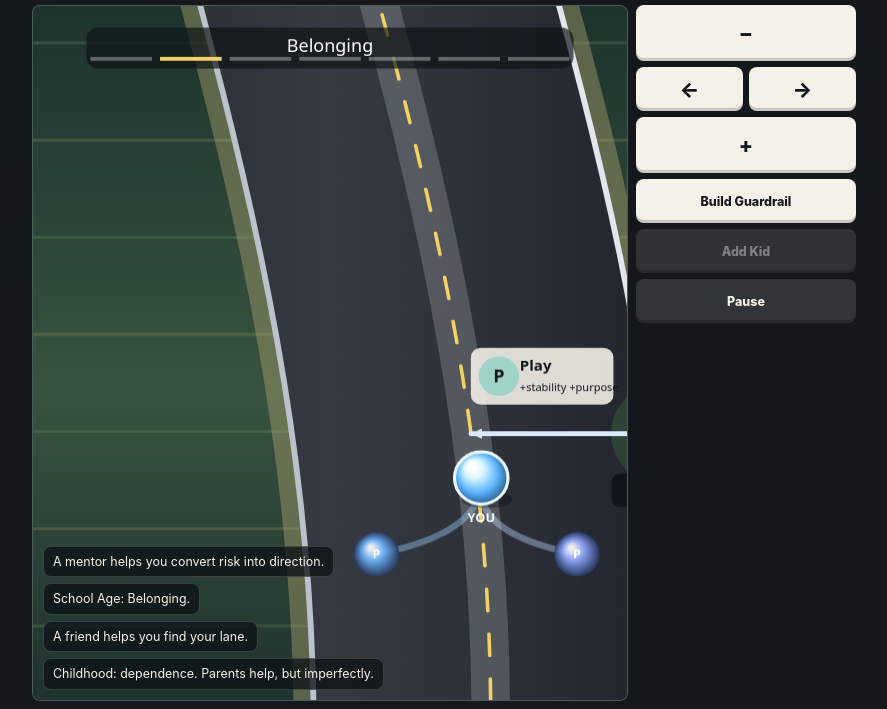
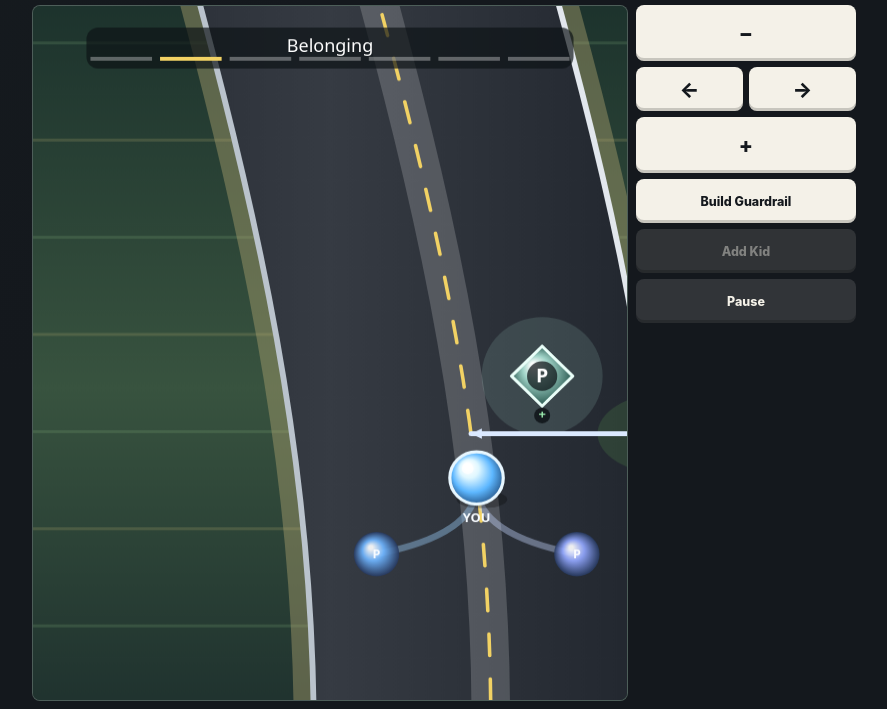
Before and after one commit to kevinfealey/Life, a website built with Vite: page index.html in a window 1280 px wide. Shown: the part 91-800 px from the top of the page, without its empty margins (196-1083 px from the left). Built offline with nearby package versions, Linux system fonts and the light colour scheme.

Commit message:
Hide event text and refine road objects

```diff
--- a/src/game.js
+++ b/src/game.js
@@ -159,11 +159,15 @@ export class GuardrailsGame {
 
     const road = this.getRoad(this.worldY);
     const steer = (this.input.right ? 1 : 0) - (this.input.left ? 1 : 0);
-    const speedIntent = (this.input.fast ? 0.58 : 0) - (this.input.slow ? 0.44 : 0);
+    const childLoad = Math.min(0.58, this.children.length * 0.18 + this.pendingKids.length * 0.08);
+    const parentConstraint = Math.min(0.72, this.stage.parentGuardrail * 0.68);
+    const controlAvailability = Math.max(0.16, 1 - parentConstraint - childLoad);
+    const speedIntent = ((this.input.fast ? 0.58 : 0) - (this.input.slow ? 0.44 : 0)) * Math.max(0.38, 1 - childLoad * 0.75);
     this.speed = clamp(this.speed + speedIntent * dt, 0.62, 2.1);
 
-    const parentCorrection = Math.sign(road.center - this.player.x) * this.stage.parentGuardrail * 0.34;
-    const playerControl = steer * this.stage.control * 18 * dt;
+    const distanceFromRoad = Math.min(1.8, Math.abs(this.player.x - road.center) / Math.max(1, road.width * 0.5));
+    const parentCorrection = Math.sign(road.center - this.player.x) * this.stage.parentGuardrail * (0.62 + distanceFromRoad * 0.22);
+    const playerControl = steer * this.stage.control * controlAvailability * 18 * dt;
     let influenceForce = 0;
     for (const influence of this.influences) {
       const screenY = this.screenY(influence.y);
@@ -514,87 +518,140 @@ export class GuardrailsGame {
     for (const objective of this.objects) {
       const y = this.screenY(objective.y);
       if (y < -90 || y > this.height + 90) continue;
-      const radius = Math.max(28, this.width * 0.045);
-      const cardW = Math.max(116, this.width * 0.24);
-      const cardH = Math.max(58, this.height * 0.06);
-      const cardX = objective.x - cardW / 2;
-      const cardY = y - cardH / 2;
+      const risky = objective.outside || objective.risk > 0.32 || (objective.delta?.stability ?? 0) < 0;
+      const radius = Math.max(26, this.width * 0.042);
+      const pulse = 1 + Math.sin((this.worldY + objective.y) * 0.025) * 0.08;
+      const x = objective.x;
 
-      ctx.globalAlpha = objective.outside ? 0.98 : 0.94;
-      ctx.fillStyle = objective.outside ? "rgba(214, 95, 95, 0.92)" : "rgba(244, 241, 232, 0.95)";
+      ctx.save();
+      ctx.translate(x, y);
+      ctx.rotate(risky ? Math.PI / 4 : 0);
+
+      ctx.globalAlpha = 0.16;
+      ctx.fillStyle = risky ? "#ff6e5e" : objective.color;
       ctx.beginPath();
-      this.roundRectPath(ctx, cardX, cardY, cardW, cardH, 10);
+      ctx.arc(0, 0, radius * 2.25 * pulse, 0, Math.PI * 2);
       ctx.fill();
       ctx.globalAlpha = 1;
 
-      ctx.fillStyle = objective.color;
+      const gradient = ctx.createRadialGradient(-radius * 0.35, -radius * 0.45, 2, 0, 0, radius * 1.25);
+      gradient.addColorStop(0, "#ffffff");
+      gradient.addColorStop(0.38, objective.color);
+      gradient.addColorStop(1, risky ? "#7c2028" : "#1f4d45");
+      ctx.fillStyle = gradient;
       ctx.beginPath();
-      ctx.arc(cardX + radius, y, radius * 0.72, 0, Math.PI * 2);
+      if (risky) {
+        for (let i = 0; i < 8; i += 1) {
+          const a = (Math.PI * 2 * i) / 8;
+          const r = i % 2 ? radius * 0.72 : radius * 1.16;
+          const px = Math.cos(a) * r;
+          const py = Math.sin(a) * r;
+          i ? ctx.lineTo(px, py) : ctx.moveTo(px, py);
+        }
+      } else {
+        ctx.moveTo(0, -radius * 1.18);
+        ctx.lineTo(radius * 1.18, 0);
+        ctx.lineTo(0, radius * 1.18);
+        ctx.lineTo(-radius * 1.18, 0);
+      }
+      ctx.closePath();
       ctx.fill();
-      ctx.fillStyle = "#11151a";
-      ctx.font = `700 ${Math.max(18, this.width * 0.026)}px system-ui`;
+
+      ctx.strokeStyle = risky ? "#ffd2c7" : "#eafff9";
+      ctx.lineWidth = 3;
+      ctx.stroke();
+      ctx.restore();
+
+      ctx.fillStyle = "rgba(10, 14, 18, 0.72)";
+      ctx.beginPath();
+      ctx.arc(x, y, radius * 0.58, 0, Math.PI * 2);
+      ctx.fill();
+      ctx.fillStyle = "#ffffff";
+      ctx.font = `900 ${Math.max(16, radius * 0.75)}px system-ui`;
       ctx.textAlign = "center";
       ctx.textBaseline = "middle";
-      ctx.fillText(objective.icon, cardX + radius, y + 1);
+      ctx.fillText(objective.icon, x, y + 1);
 
-      ctx.fillStyle = objective.outside ? "#fff7f2" : "#11151a";
-      ctx.font = `800 ${Math.max(15, this.width * 0.023)}px system-ui`;
-      ctx.textAlign = "left";
-      ctx.fillText(objective.label, cardX + radius * 1.75, y - 10);
-      ctx.font = `${Math.max(11, this.width * 0.017)}px system-ui`;
-      ctx.fillText(objective.summary, cardX + radius * 1.75, y + 12);
-
-      if (objective.outside) {
-        ctx.strokeStyle = "#ffd7d0";
-        ctx.lineWidth = 3;
-        ctx.beginPath();
-        ctx.arc(objective.x, y, cardW * 0.58, 0, Math.PI * 2);
-        ctx.stroke();
-      }
+      this.drawEffectPips(ctx, x, y + radius * 1.55, objective.delta ?? {}, risky);
     }
 
     for (const influence of this.influences) {
       const y = this.screenY(influence.y);
       if (y < -90 || y > this.height + 90) continue;
       const active = y > this.height * 0.22 && y < this.height * 0.78;
+      const negative = influence.force < 0 || (influence.effect?.stability ?? 0) < 0;
       const size = active ? 34 : 29;
       const road = this.getRoad(influence.y);
-      const arrowEnd = influence.force >= 0 ? road.center : influence.x + influence.side * 68;
+      const arrowEnd = influence.force >= 0 ? road.center : influence.x + influence.side * 78;
 
-      ctx.globalAlpha = active ? 0.22 : 0.12;
-      ctx.fillStyle = influence.color;
+      ctx.globalAlpha = active ? 0.2 : 0.11;
+      ctx.fillStyle = negative ? "#ff6e5e" : influence.color;
       ctx.beginPath();
-      ctx.arc(influence.x, y, size * 1.55, 0, Math.PI * 2);
+      ctx.ellipse(influence.x, y, size * 1.95, size * 1.2, 0, 0, Math.PI * 2);
       ctx.fill();
       ctx.globalAlpha = 1;
 
-      ctx.strokeStyle = influence.force >= 0 ? "#dbe9ff" : "#ffd2d2";
+      ctx.strokeStyle = negative ? "#ffd2d2" : "#dbe9ff";
       ctx.lineWidth = active ? 5 : 3;
       ctx.beginPath();
       ctx.moveTo(influence.x, y);
       ctx.lineTo(arrowEnd, y);
       ctx.stroke();
-      this.drawArrowHead(ctx, influence.x, y, arrowEnd, y, influence.force >= 0 ? "#dbe9ff" : "#ffd2d2");
+      this.drawArrowHead(ctx, influence.x, y, arrowEnd, y, negative ? "#ffd2d2" : "#dbe9ff");
 
-      ctx.fillStyle = influence.color;
+      ctx.save();
+      ctx.translate(influence.x, y);
+      ctx.rotate(negative ? Math.PI / 4 : 0);
+      const field = ctx.createRadialGradient(-size * 0.25, -size * 0.35, 2, 0, 0, size);
+      field.addColorStop(0, "#ffffff");
+      field.addColorStop(0.45, influence.color);
+      field.addColorStop(1, negative ? "#7c2028" : "#1e4668");
+      ctx.fillStyle = field;
       ctx.beginPath();
-      ctx.arc(influence.x, y, size, 0, Math.PI * 2);
+      if (negative) {
+        ctx.moveTo(0, -size);
+        ctx.lineTo(size, 0);
+        ctx.lineTo(0, size);
+        ctx.lineTo(-size, 0);
+      } else {
+        ctx.arc(0, 0, size, 0, Math.PI * 2);
+      }
+      ctx.closePath();
       ctx.fill();
+      ctx.strokeStyle = negative ? "#ffd2d2" : "#e8f7ff";
+      ctx.lineWidth = 3;
+      ctx.stroke();
+      ctx.restore();
+
       ctx.fillStyle = "#fff";
-      ctx.font = `800 ${Math.max(18, this.width * 0.026)}px system-ui`;
+      ctx.font = `900 ${Math.max(17, size * 0.72)}px system-ui`;
       ctx.textAlign = "center";
       ctx.textBaseline = "middle";
       ctx.fillText(influence.icon, influence.x, y + 1);
+      this.drawEffectPips(ctx, influence.x, y + size * 1.45, influence.effect ?? {}, negative);
+    }
+  }
 
-      ctx.fillStyle = "rgba(13, 18, 22, 0.82)";
+  drawEffectPips(ctx, x, y, delta, risky = false) {
+    const positive = Object.values(delta).some((value) => value > 0);
+    const negative = Object.values(delta).some((value) => value < 0);
+    const marks = [];
+    if (positive) marks.push({ text: "+", color: risky ? "#ffd36f" : "#9ff0b2" });
+    if (negative) marks.push({ text: "−", color: "#ff9f8f" });
+    if (!marks.length) return;
+    const spacing = 18;
+    const start = x - ((marks.length - 1) * spacing) / 2;
+    for (const [index, mark] of marks.entries()) {
+      const px = start + index * spacing;
+      ctx.fillStyle = "rgba(10, 14, 18, 0.78)";
       ctx.beginPath();
-      this.roundRectPath(ctx, influence.x - 52, y + size + 7, 104, 34, 8);
+      ctx.arc(px, y, 8, 0, Math.PI * 2);
       ctx.fill();
-      ctx.fillStyle = "#f4f1e8";
-      ctx.font = `700 ${Math.max(11, this.width * 0.017)}px system-ui`;
-      ctx.fillText(influence.label, influence.x, y + size + 19);
-      ctx.font = `${Math.max(10, this.width * 0.015)}px system-ui`;
-      ctx.fillText(influence.effectLabel, influence.x, y + size + 31);
+      ctx.fillStyle = mark.color;
+      ctx.font = "900 13px system-ui";
+      ctx.textAlign = "center";
+      ctx.textBaseline = "middle";
+      ctx.fillText(mark.text, px, y - 1);
     }
   }
 
--- a/src/styles.css
+++ b/src/styles.css
@@ -150,7 +150,7 @@ canvas {
   left: 10px;
   right: 10px;
   bottom: 10px;
-  display: grid;
+  display: none;
   gap: 6px;
   pointer-events: none;
 }
```
